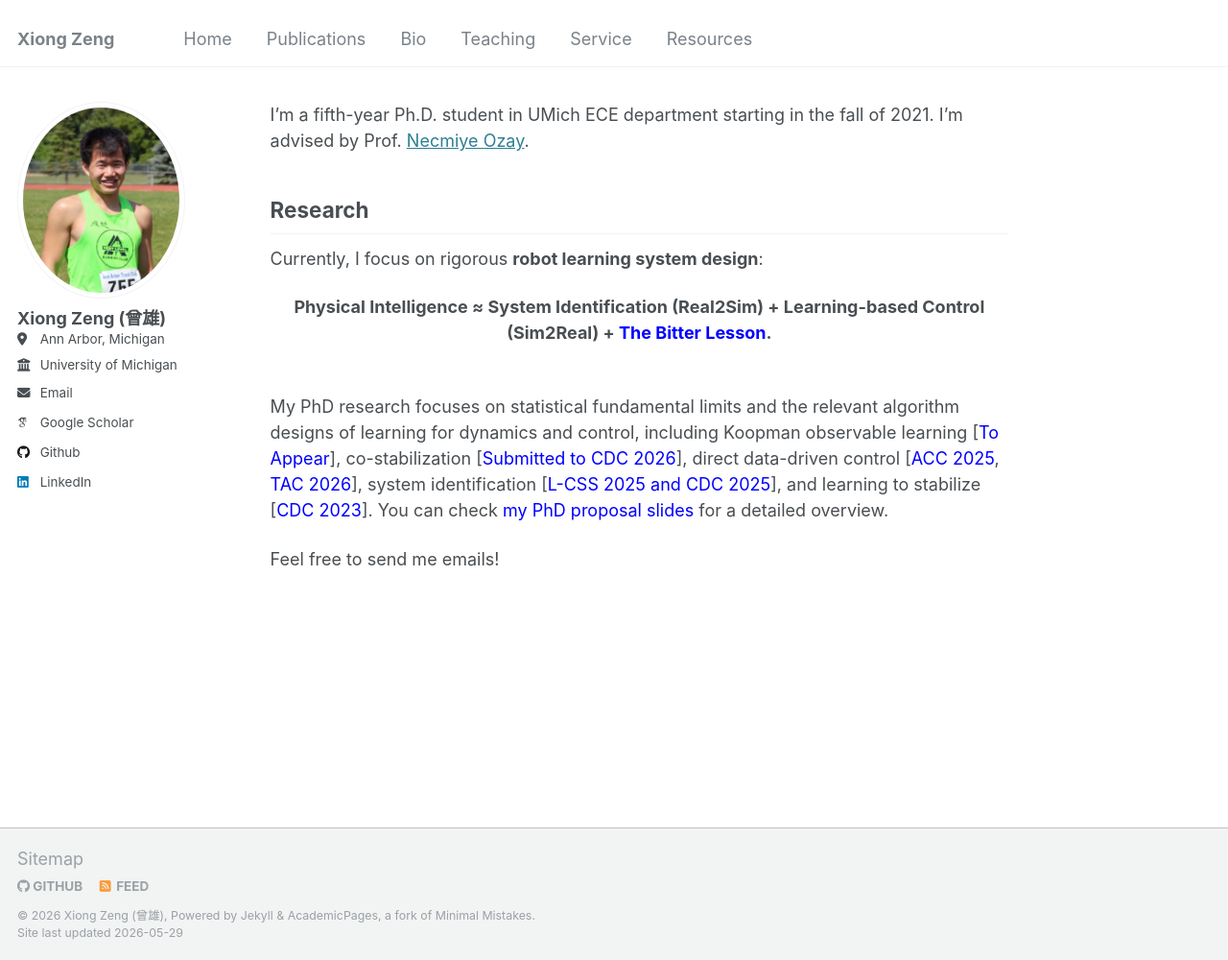
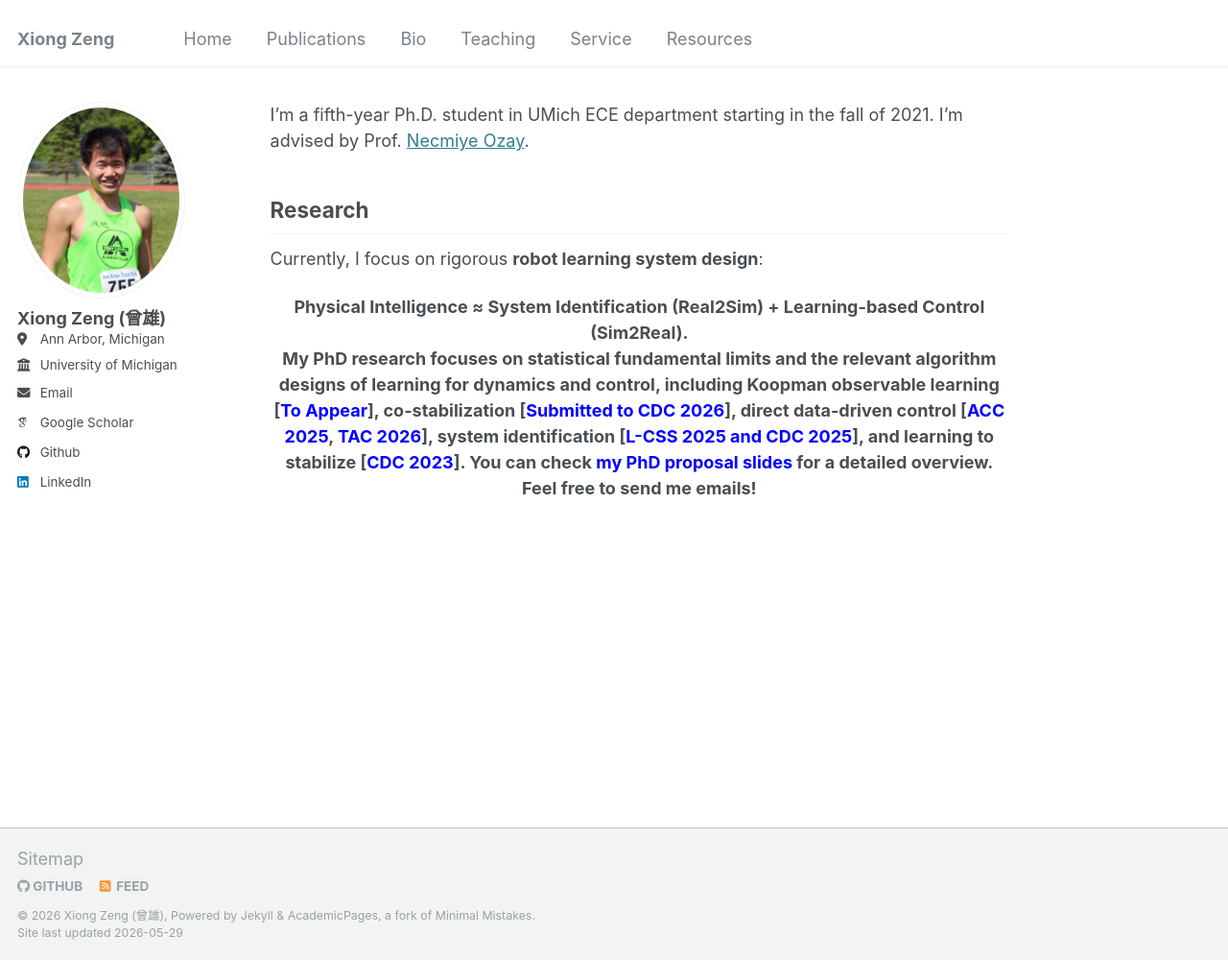
Before and after one commit to zengxiong111/zengxiong.github.io, a Jekyll site: the page built from _pages/about.md, in a window 1280 px wide and 1000 px high. Shown: the whole window at 96% size. Built offline with Jekyll 4.4.1, drawn with Linux system fonts in a browser that asks for light colours; some web fonts are replaced.

Commit message:
Update about.md

```diff
--- a/_pages/about.md
+++ b/_pages/about.md
@@ -13,9 +13,7 @@ I'm a fifth-year Ph.D. student in UMich ECE department starting in the fall of 2
 Currently, I focus on rigorous **robot learning system design**:
 
 <div align="center"><strong>
-Physical Intelligence ≈ System Identification (Real2Sim) + Learning-based Control (Sim2Real) + <a href="http://www.incompleteideas.net/IncIdeas/BitterLesson.html"
-   style="color: blue; text-decoration: none;" target="_blank">
-The Bitter Lesson</a>.</strong></div>
+Physical Intelligence ≈ System Identification (Real2Sim) + Learning-based Control (Sim2Real).
 <br>
 
 My PhD research focuses on statistical fundamental limits and the relevant algorithm designs of learning for dynamics and control, including Koopman observable learning [<a href="https://scholar.google.com/citations?user=v4lWTTwAAAAJ&hl=en" style="color: blue;text-decoration: none;" target="_blank">To Appear</a>], co-stabilization [<a href="https://scholar.google.com/citations?user=v4lWTTwAAAAJ&hl=en" style="color: blue;text-decoration: none;" target="_blank">Submitted to CDC 2026</a>], direct data-driven control [<a href="https://web.eecs.umich.edu/~necmiye/pubs/ZengBO_acc25.pdf" style="color: blue;text-decoration: none;" target="_blank">ACC 2025</a>, <a href="https://arxiv.org/abs/2412.19705" style="color: blue;text-decoration: none;" target="_blank">TAC 2026</a>], system identification [<a href="https://arxiv.org/abs/2503.16817" style="color: blue;text-decoration: none;" target="_blank">L-CSS 2025 and CDC 2025</a>], and learning to stabilize [<a href="https://arxiv.org/abs/2311.11151" style="color: blue;text-decoration: none;" target="_blank">CDC 2023</a>].
```
